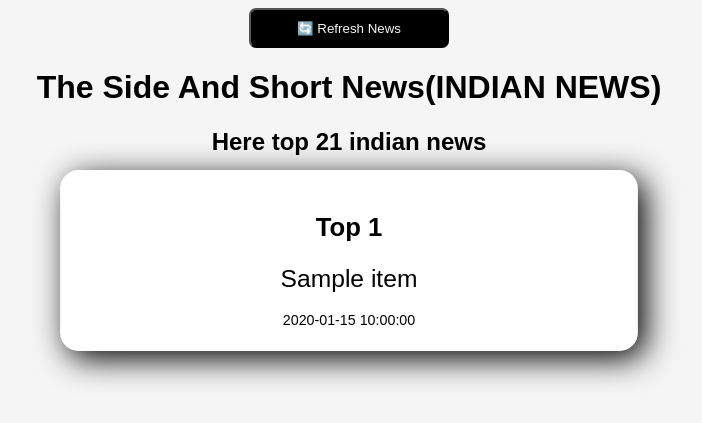
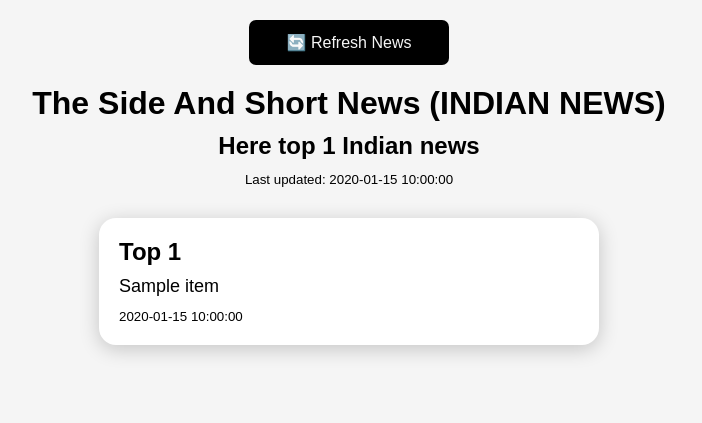
Before and after one commit to Stylish123123/The-Side-And-Short-News, a Flask app: template templates/index.html in a window 1280 px wide. Shown: the top 423 px of the page, without its empty margins (291-993 px from the left). Run offline with Flask 3, Linux system fonts and the light colour scheme; the template is opened without the code that fills it: most values are stand-ins (such as "Sample title", 1, 10 or a date in 2020).

Commit message:
Add files via upload

```diff
--- a/mohith task/app.py
+++ b/mohith task/app.py
@@ -3,13 +3,21 @@ import requests
 from bs4 import BeautifulSoup
 from datetime import datetime
 
+# Initialize Flask app
 app = Flask(__name__)
 
 def fetch_google_news():
     url = "https://news.google.com/rss/search?q=India&hl=en-IN&gl=IN&ceid=IN:en"
-    response = requests.get(url)
+    headers = {
+        "User-Agent": "Mozilla/5.0 (Windows NT 10.0; Win64; x64) AppleWebKit/537.36 (KHTML, like Gecko) Chrome/115.0 Safari/537.36"
+    }
+    response = requests.get(url, headers=headers)
+    if response.status_code != 200:
+        print(f"Failed to fetch news, status code: {response.status_code}")
+        return []
+
     soup = BeautifulSoup(response.content, features="xml")
-    items = soup.find_all("item")[:21]
+    items = soup.find_all("item")[:31]
 
     news_list = []
     for item in items:
@@ -21,14 +29,23 @@ def fetch_google_news():
             "link": link,
             "pub_date": pub_date
         })
+
     return news_list
 
 @app.route("/")
 def home():
     news = fetch_google_news()
-    response = make_response(render_template("index.html", news=news, last_updated=datetime.now().strftime('%Y-%m-%d %H:%M:%S')))
+    print(f"Fetched {len(news)} news items")
+    for n in news:
+        print(n['title'])
+
+    response = make_response(render_template(
+        "index.html",
+        news=news,
+        last_updated=datetime.now().strftime('%Y-%m-%d %H:%M:%S')
+    ))
     response.headers["Cache-Control"] = "no-cache, no-store, must-revalidate"
     return response
 
 if __name__ == "__main__":
-    app.run(debug=True)
+    app.run(host='0.0.0.0', port=5000, debug=True)
--- a/mohith task/static/index.css
+++ b/mohith task/static/index.css
@@ -1,45 +1,78 @@
 * {
     font-family: Arial, Helvetica, sans-serif;
+    box-sizing: border-box;
+    margin: 0;
+    padding: 0;
 }
+
 body {
     text-align: center;
-    justify-content: center;
-    align-items: center;
     background-color: whitesmoke;
+    padding: 20px;
 }
+
+h1, h2, small, p {
+    margin-bottom: 10px;
+}
+
 .box {
-    height: auto;
-    width: 500px;
+    width: 100%;
+    max-width: 500px;
     background-color: white;
     display: inline-block;
     border-radius: 17px;
-    transform: scale(1.07);
-    box-shadow: 7px 7px 30px;
+    box-shadow: 0 4px 20px rgba(0,0,0,0.2);
     padding: 20px;
-    margin-bottom: 20px;
+    margin: 20px auto;
+    text-align: left;
 }
+
 .out {
-    display: inline-block;
+    display: flex;
+    flex-direction: column;
+    align-items: center;
 }
-a{
+
+a {
     text-decoration: none;
     color: black;
-    font-size: 23px;
+    font-size: 18px;
+    display: inline-block;
+    word-wrap: break-word;
 }
 
-button{
-    height: 40px;
+button {
+    height: 45px;
     width: 200px;
     background-color: black;
     color: whitesmoke;
+    border: none;
     border-radius: 7px;
+    font-size: 16px;
+    margin-bottom: 20px;
+    cursor: pointer;
+    transition: 0.3s;
 }
 
-button:hover{
-    height: 47px;
-    width: 207px;
+button:hover {
     background-color: whitesmoke;
     color: black;
-    border-radius: 9px;
-    font-size: 15px;
+    border: 1px solid black;
+    font-size: 16.5px;
 }
+
+@media (max-width: 600px) {
+    .box {
+        padding: 15px;
+        width: 90%;
+    }
+
+    a {
+        font-size: 16px;
+    }
+
+    button {
+        width: 90%;
+        font-size: 16px;
+    }
+}
--- a/mohith task/templates/index.html
+++ b/mohith task/templates/index.html
@@ -2,30 +2,35 @@
 <html lang="en">
 <head>
     <meta charset="UTF-8">
-    <title>Live Indian News</title>
+    <meta name="viewport" content="width=device-width, initial-scale=1.0">
+    <title>Indian Live News</title>
     <link rel="stylesheet" href="{{ url_for('static', filename='index.css') }}">
 </head>
 <body>
     <button onclick="refreshNews()">
         🔄 Refresh News
     </button>
-    <h1>The Side And Short News(INDIAN NEWS)</h1>
-    <h2>Here top 21 indian news</h2>
-     <script>
+    <h1>The Side And Short News (INDIAN NEWS)</h1>
+    <h2>Here top {{ news|length }} Indian news</h2>
+
+    <p><small>Last updated: {{ last_updated }}</small></p>
+
+    <script>
         function refreshNews() {
-            // Reload the page to fetch latest news
             location.reload();
         }
     </script>
+
     <div class="out">
         {% for item in news %}
-        <div class="box">
-            <h2>Top {{ loop.index }}</h2>
-            <p><a href="{{ item.link }}" target="_blank">{{ item.title }}</a></p>
-            <small>{{ item.pub_date }}</small>
-        </div><br><br><br>
+            <div class="box">
+                <h2>Top {{ loop.index }}</h2>
+                <p><a href="{{ item.link }}" target="_blank" rel="noopener">{{ item.title }}</a></p>
+                <small>{{ item.pub_date }}</small>
+            </div>
+        {% else %}
+            <p>No news available at the moment.</p>
         {% endfor %}
     </div>
-
 </body>
 </html>
```
